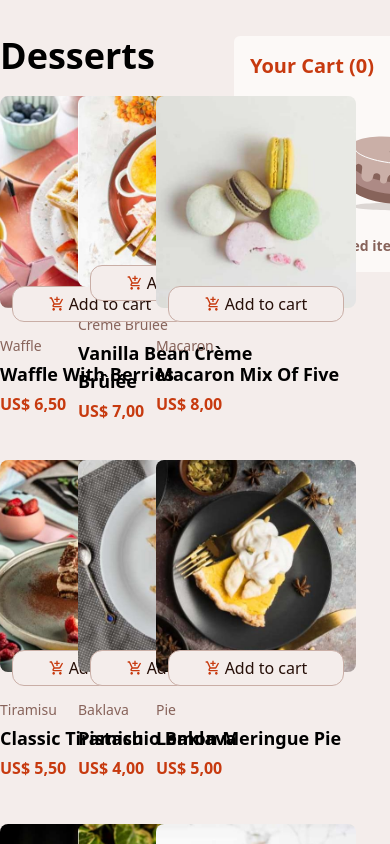
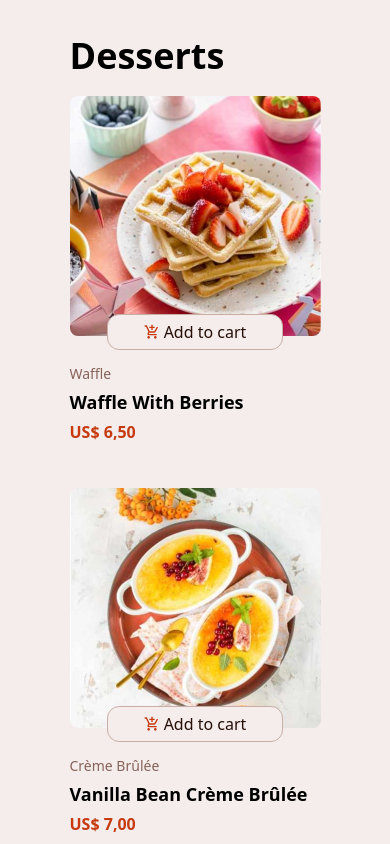
Before and after one commit to developer-luizcarlos/product-list, a Next.js app: page / in a window 390 px wide. Built offline with nearby package versions, Linux system fonts and the light colour scheme.

Commit message:
feat: created mobile version of main design

```diff
--- a/src/app/globals.css
+++ b/src/app/globals.css
@@ -19,3 +19,11 @@ html {
 .item-selected-border {
   border: 2px solid hsl(14, 86%, 42%);
 }
+
+@media screen and (max-width: 550px) {
+  .grid-templeate {
+    display: grid;
+    grid-template-columns: 1fr;
+    place-items: center;
+  }
+}
--- a/src/app/page.tsx
+++ b/src/app/page.tsx
@@ -38,7 +38,7 @@ export default function Home() {
         <main className="grid-templeate gap-0">
           <section className="w-100%">
             <h1 className="text-4xl font-bold mb-5">Desserts</h1>
-            <div className="grid grid-cols-3 gap-0">
+            <div className="grid grid-cols-1 md:grid-cols-3 gap-0 place-content-center">
               {products.map((product) => {
                 return <Card
                   key={product.name}
--- a/src/components/Card/Card.tsx
+++ b/src/components/Card/Card.tsx
@@ -92,7 +92,7 @@ export default function Card({ image,name,category,price }: Props) {
 
 
   return (
-    <article className="flex flex-col gap-7 w-[200px] h-80 mb-11">
+    <article className="flex flex-col gap-7 w-full md:w-[200px] h-max mb-11">
       <div className="w-full h-60 rounded-lg relative">
         <img ref={cardImageRef} src={image} alt="" className="w-full h-full object-cover rounded-lg" />
         <div className="absolute -bottom-8 left-1/2 transform -translate-x-1/2 -translate-y-1/2 w-44 h-9">
--- a/src/components/Cart/Cart.tsx
+++ b/src/components/Cart/Cart.tsx
@@ -13,7 +13,7 @@ export default function Cart() {
   const { state,totalAmount } = useContext(Context)!;
 
   return (
-    <article className="w-[350px] bg-rose-50 flex flex-col gap-4 p-4 rounded-md">
+    <article className="w-full md:w-[350px] bg-rose-50 flex flex-col gap-4 p-4 rounded-md">
       <div>
         <h1 className="text-xl text-red font-extrabold">Your Cart ({state.length})</h1>
       </div>
```
